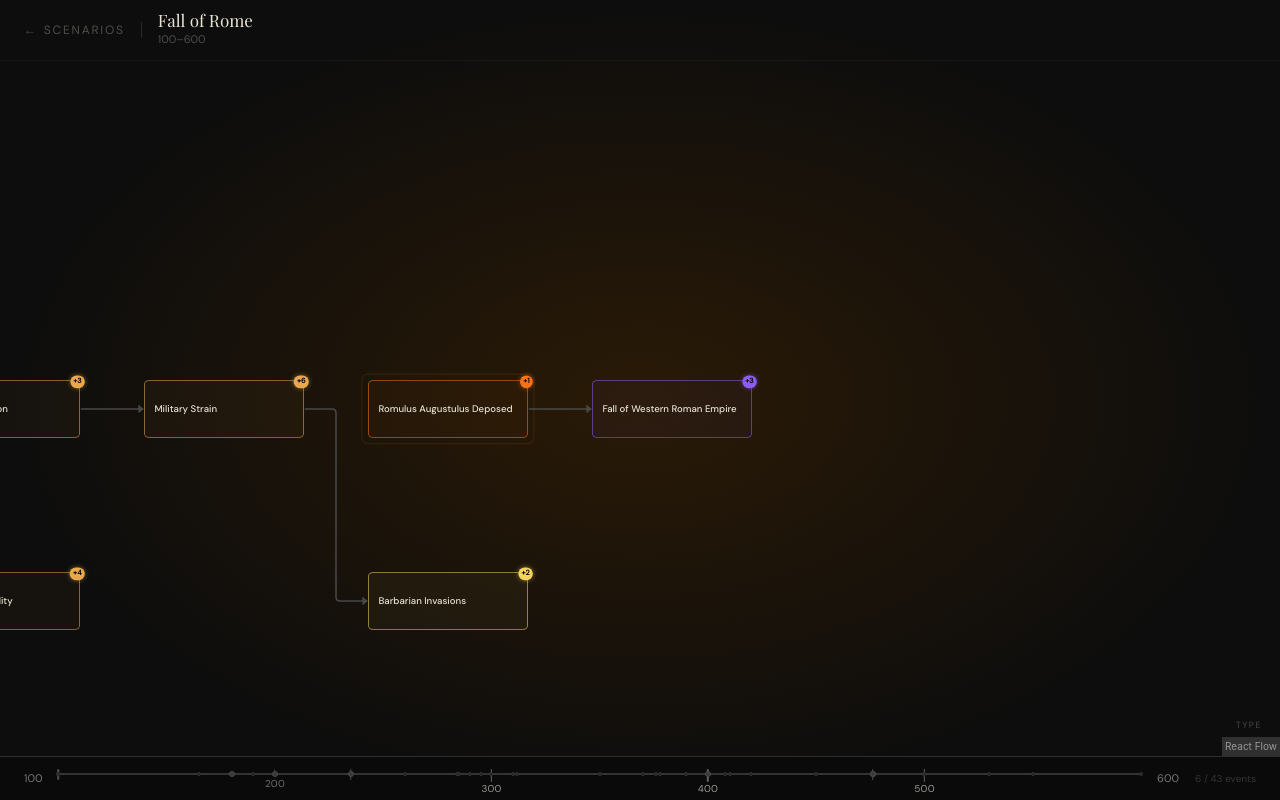
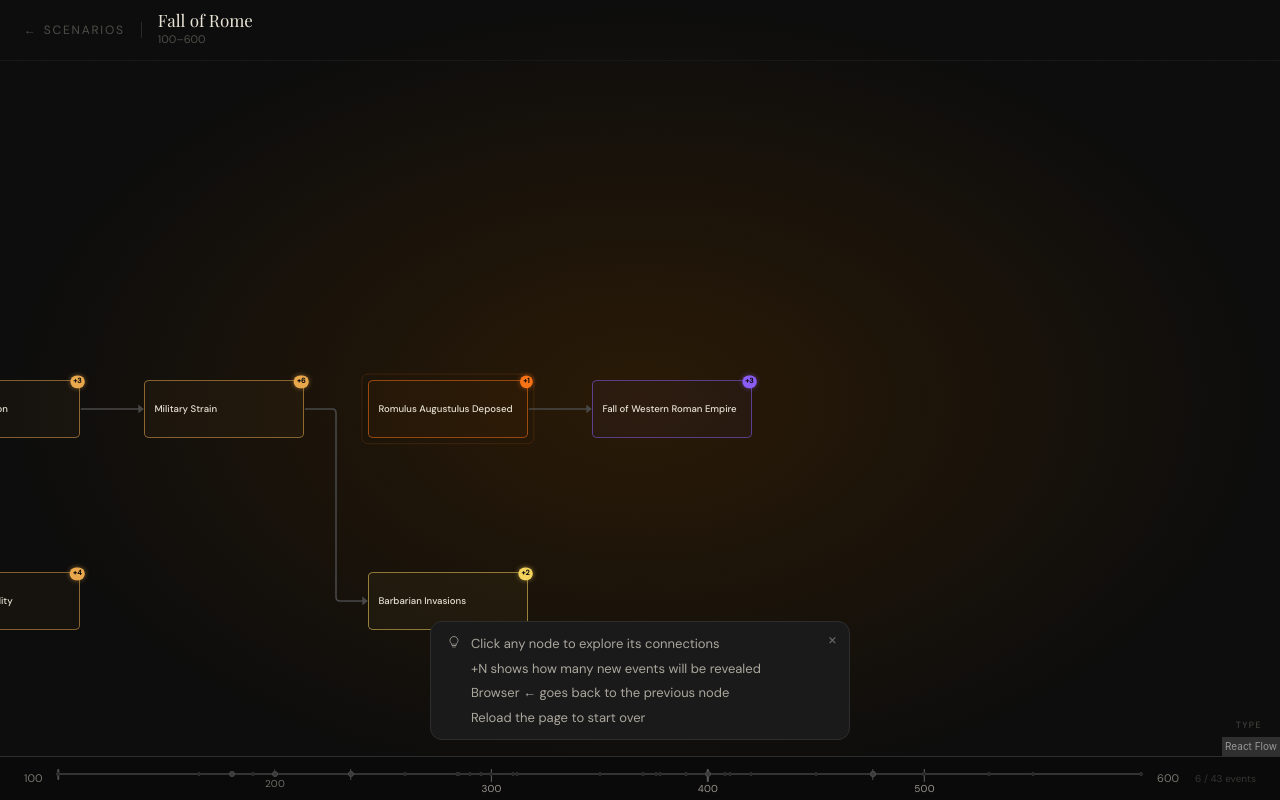
Before and after one commit to catsbyy/cateno, a React (Vite) app: page / in a window 1280 px wide. Both pictures are taken after a click on the button 314 px from the left and 366 px from the top of the page. Built offline with nearby package versions, Linux system fonts and the light colour scheme.

Commit message:
add onboarding hint

```diff
--- a/src/components/GraphView.tsx
+++ b/src/components/GraphView.tsx
@@ -5,6 +5,7 @@ import { CatenoGraph } from "./CatenoGraph";
 import { DetailPanel } from "./DetailPanel";
 import { TimelineBar } from "./TimelineBar";
 import { Legend } from "./Legend";
+import { OnboardingHint } from "./OnboardingHint";
 import { getScenarioGradient } from "../theme";
 import type { CatenoScenario, CatenoNode } from "../types";
 
@@ -123,6 +124,8 @@ export function GraphView({ scenario, initialNodeId, onBack, onNodeFocus, onFocu
           onPaneClick={handleClear}
         />
 
+        <OnboardingHint />
+
         <DetailPanel
           node={focusedNode}
           causeNodes={causeNodes}
--- /dev/null
+++ b/src/components/OnboardingHint.tsx
@@ -0,0 +1,133 @@
+import { useState, useEffect } from "react";
+import { AnimatePresence, motion } from "framer-motion";
+
+const STORAGE_KEY = "cateno_hint_seen";
+
+const HINTS = [
+  "Click any node to explore its connections",
+  "+N shows how many new events will be revealed",
+  "Browser ← goes back to the previous node",
+  "Reload the page to start over",
+];
+
+// Minimal lightbulb icon
+function LampIcon() {
+  return (
+    <svg
+      width="14"
+      height="14"
+      viewBox="0 0 14 14"
+      fill="none"
+      aria-hidden
+      style={{ flexShrink: 0, marginTop: 1 }}
+    >
+      <path
+        d="M7 1.5C4.79 1.5 3 3.29 3 5.5c0 1.37.69 2.58 1.75 3.3V10a.5.5 0 0 0 .5.5h3.5a.5.5 0 0 0 .5-.5V8.8C10.31 8.08 11 6.87 11 5.5c0-2.21-1.79-4-4-4Z"
+        stroke="#E8E3D5"
+        strokeOpacity="0.55"
+        strokeWidth="1"
+        strokeLinejoin="round"
+      />
+      <path
+        d="M5.5 12h3"
+        stroke="#E8E3D5"
+        strokeOpacity="0.4"
+        strokeWidth="1"
+        strokeLinecap="round"
+      />
+      <path
+        d="M6 10.5v-2M8 10.5v-2"
+        stroke="#E8E3D5"
+        strokeOpacity="0.3"
+        strokeWidth="1"
+        strokeLinecap="round"
+      />
+    </svg>
+  );
+}
+
+export function OnboardingHint() {
+  const [visible, setVisible] = useState(false);
+
+  useEffect(() => {
+    if (localStorage.getItem(STORAGE_KEY)) return;
+    const id = setTimeout(() => setVisible(true), 1500);
+    return () => clearTimeout(id);
+  }, []);
+
+  function dismiss() {
+    setVisible(false);
+    localStorage.setItem(STORAGE_KEY, "1");
+  }
+
+  return (
+    <AnimatePresence>
+      {visible && (
+        <motion.div
+          initial={{ opacity: 0 }}
+          animate={{ opacity: 1 }}
+          exit={{ opacity: 0 }}
+          transition={{ duration: 0.3 }}
+          onClick={dismiss}
+          style={{
+            position: "absolute",
+            bottom: 16,
+            left: "50%",
+            transform: "translateX(-50%)",
+            zIndex: 100,
+            maxWidth: 420,
+            width: "calc(100% - 32px)",
+            background: "#1a1a1a",
+            border: "1px solid #2e2e2e",
+            borderRadius: 12,
+            padding: "12px 16px",
+            cursor: "pointer",
+          }}
+        >
+          {/* Dismiss button */}
+          <button
+            onClick={(e) => { e.stopPropagation(); dismiss(); }}
+            aria-label="Dismiss hint"
+            style={{
+              position: "absolute",
+              top: 8,
+              right: 10,
+              background: "none",
+              border: "none",
+              color: "#E8E3D5",
+              opacity: 0.4,
+              fontSize: 14,
+              lineHeight: 1,
+              cursor: "pointer",
+              padding: 2,
+            }}
+          >
+            ×
+          </button>
+
+          {/* Icon + hint lines */}
+          <div style={{ display: "flex", gap: 10, paddingRight: 20 }}>
+            <LampIcon />
+            <div style={{ display: "flex", flexDirection: "column", gap: 5 }}>
+              {HINTS.map((line) => (
+                <p
+                  key={line}
+                  style={{
+                    margin: 0,
+                    fontFamily: "DM Sans, sans-serif",
+                    fontSize: 13,
+                    color: "#E8E3D5",
+                    opacity: 0.7,
+                    lineHeight: 1.5,
+                  }}
+                >
+                  {line}
+                </p>
+              ))}
+            </div>
+          </div>
+        </motion.div>
+      )}
+    </AnimatePresence>
+  );
+}
```
